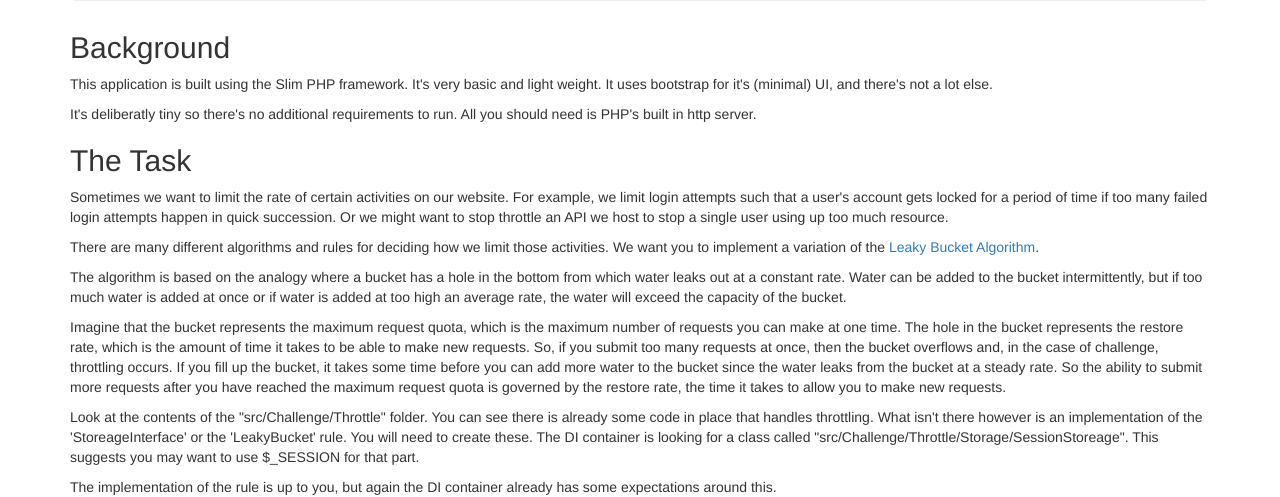
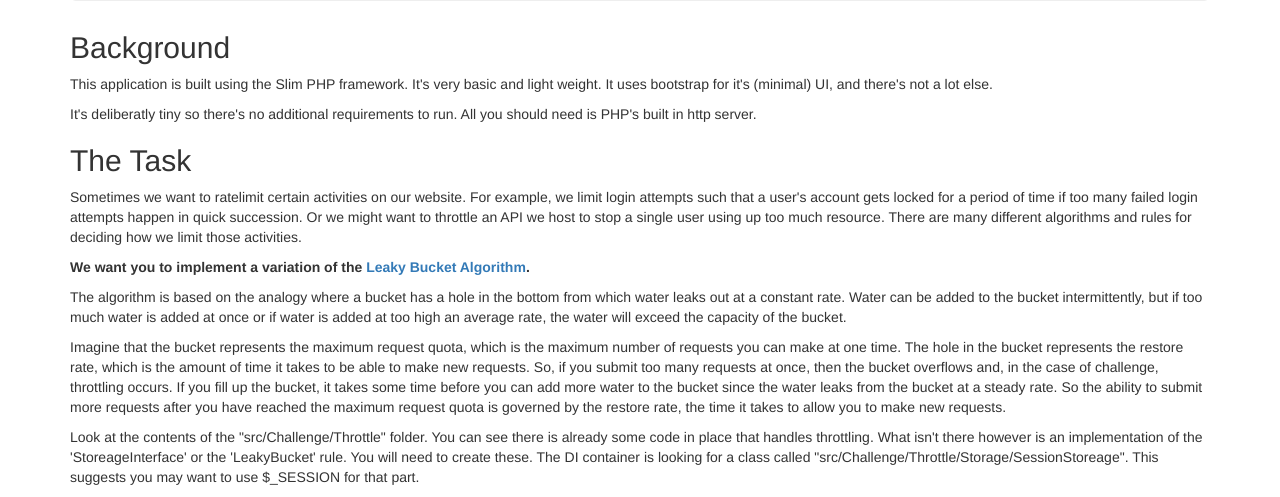
Before and after one commit to timsweb/DevChallenge, a PHP site: template templates/index.phtml in a window 1280 px wide. Shown: the part 239-736 px from the top of the page. Run offline with PHP 8.4, Linux system fonts and the light colour scheme; the template is opened without the code that fills it, so the values that code supplies are empty.

Commit message:
More copy changes

```diff
--- a/templates/index.phtml
+++ b/templates/index.phtml
@@ -11,10 +11,10 @@
     <p>It's deliberatly tiny so there's no additional requirements to run. All you should need is PHP's built in http server.</p>
 
     <h2>The Task</h2>
-    <p>Sometimes we want to limit the rate of certain activities on our website. For example, we limit login attempts such that a user's account gets locked for a period of time
-    if too many failed login attempts happen in quick succession. Or we might want to stop throttle an API we host to stop a single user using up too much resource.</p>
+    <p>Sometimes we want to ratelimit certain activities on our website. For example, we limit login attempts such that a user's account gets locked for a period of time
+    if too many failed login attempts happen in quick succession. Or we might want to throttle an API we host to stop a single user using up too much resource. There are many different algorithms and rules for deciding how we limit those activities. </p>
 
-    <p>There are many different algorithms and rules for deciding how we limit those activities. We want you to implement a variation of the <a href="https://en.wikipedia.org/wiki/Leaky_bucket" target="_blank">Leaky Bucket Algorithm</a>.</p>
+    <p><strong>We want you to implement a variation of the <a href="https://en.wikipedia.org/wiki/Leaky_bucket" target="_blank">Leaky Bucket Algorithm</a>.</strong></p>
 
     <p>The algorithm is based on the analogy where a bucket has a hole in the bottom from which water leaks out at a constant rate. Water can be added to the bucket intermittently, but if too much water is added at once or if water is added at too high an average rate, the water will exceed the capacity of the bucket.</p>
 
```
